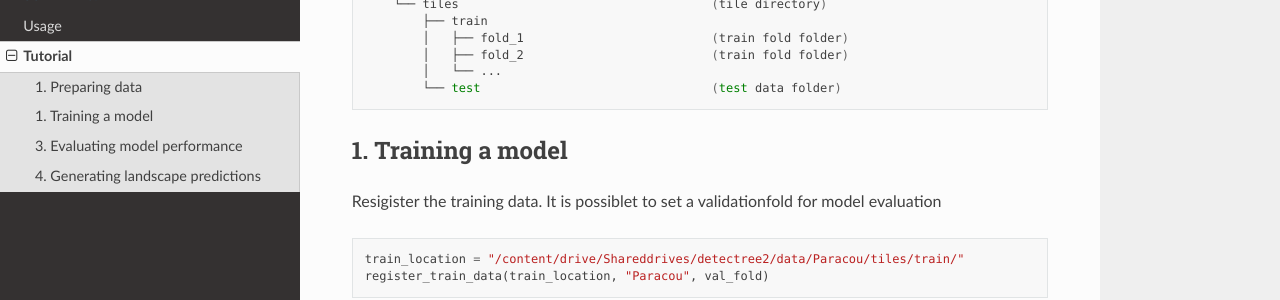
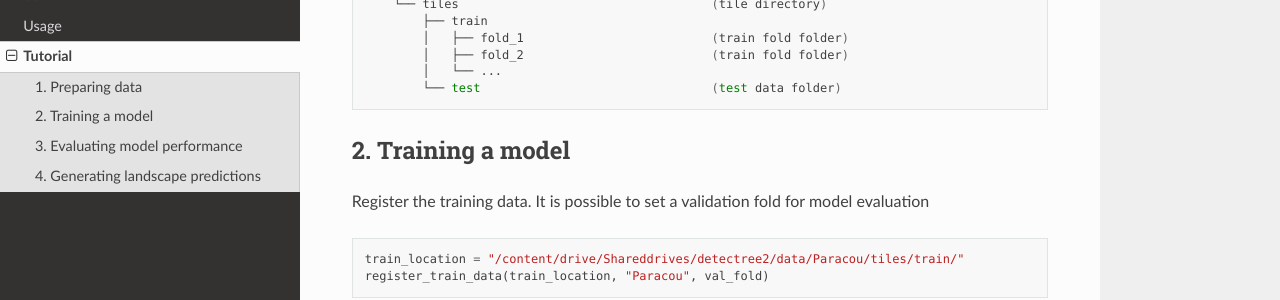
Before and after one commit to PatBall1/detectree2, a Sphinx documentation site: the page built from docs/source/tutorial.rst, in a window 1280 px wide and 900 px high, scrolled down 2298 px. Shown: the part 126-426 px from the top of the window. Built offline with Sphinx 7.4.7 and the Read the Docs theme 2.0.0, drawn with Linux system fonts in a browser that asks for light colours.

Commit message:
update numbering

```diff
--- a/docs/source/tutorial.rst
+++ b/docs/source/tutorial.rst
@@ -132,10 +132,10 @@ Are data is now tiled and partitioned for training and model evaluation
            └── test                                (test data folder)
 
 
-1. Training a model
+2. Training a model
 -------------------
 
-Resigister the training data. It is possiblet to set a validationfold for model
+Register the training data. It is possible to set a validation fold for model
 evaluation
 
 .. code-block:: python
```
